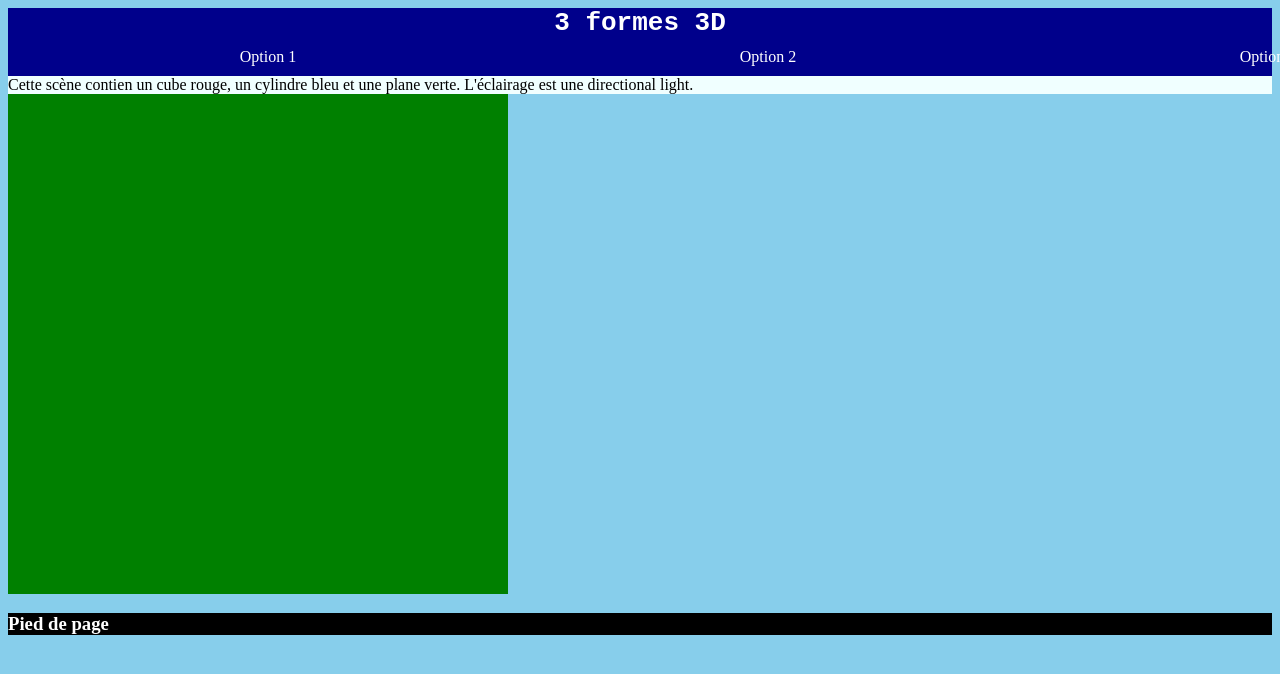
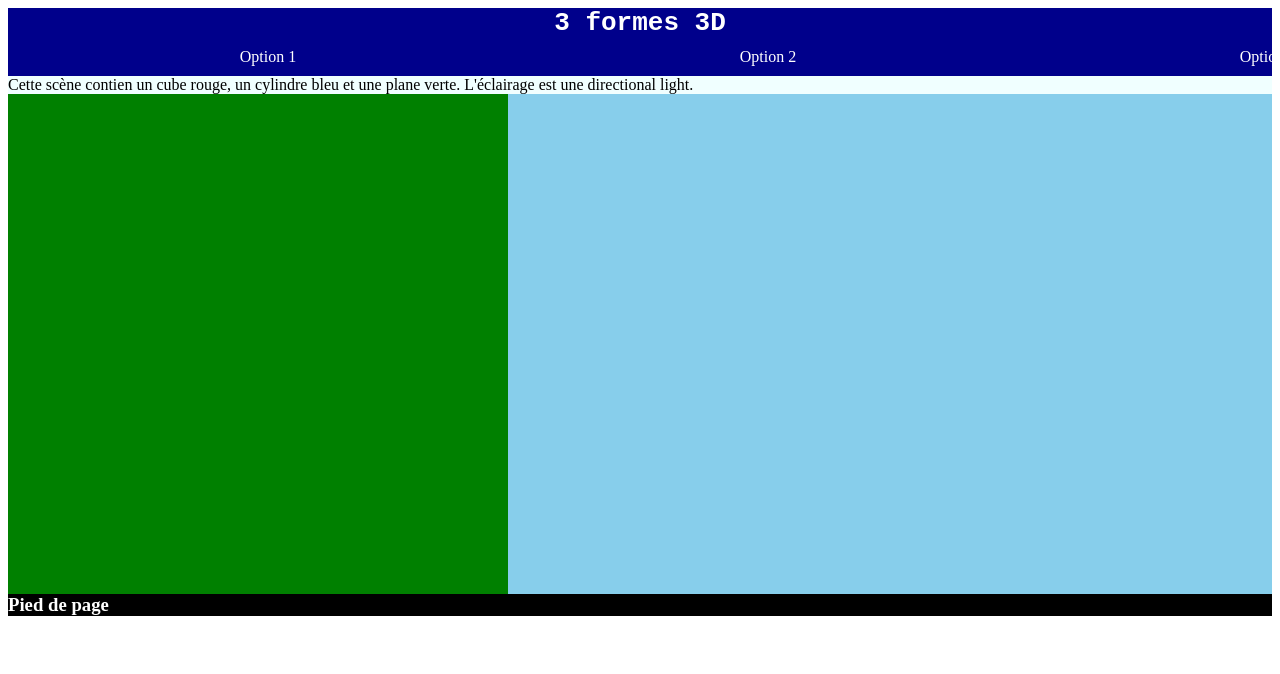
Before and after one commit to Fox2718185/UA1, a plain HTML site: page Index.html in a window 1280 px wide. Shown: the top 674 px of the page. Drawn offline with Linux system fonts and the light colour scheme.

Commit message:
More css
more css stuff

```diff
--- a/Index.html
+++ b/Index.html
@@ -1,5 +1,3 @@
-<body style="background-color:skyblue;"></body>
-
 <!DOCTYPE html>
 <html lang="en">
 <head>
@@ -18,13 +16,13 @@
 </div>
 <div class="Aframe">
     <div class="contenu">Cette scène contien un cube rouge, un cylindre bleu et une plane verte. L'éclairage est une directional light.</div>
-    <div class="scene">
-        <a-scene>
+    <div class="scene"><a-scene>
             <a-plane position="0 0 0" rotation="-90 0 0" width="4" height="4"color="green"></a-plane>
             <a-box position="1 0.5 0" rotation="0 45 0" color="red"></a-box>
             <a-cylinder position="-1 0.5 -1" rotation="0 0 0" color="blue"></a-cylinder>
             <a-entity light="type: directional; color:white; intensity: 1" position="-1 1 0"></a-entity>
         </a-scene>
+    </div>
 </div>
 </div>
 <h3 class="PDP">Pied de page</h3>
--- a/Style.css
+++ b/Style.css
@@ -8,6 +8,8 @@
 .PDP{
     background-color: black;
     color: white;
+    bottom: 0;
+    margin-block: 0;
 }
 .menu{
     display: grid;
@@ -19,13 +21,14 @@
 }
 .Aframe{
     display:grid;
-    grid-template-rows: 50x, 600px ;
+    grid-template-rows: 50px, 600px ;
     background-color: skyblue;
   }
 .scene{
     background-color: green;
     width: 500px;
     height: 500px;
+
 }
 .contenu{
     background-color: azure;
```
